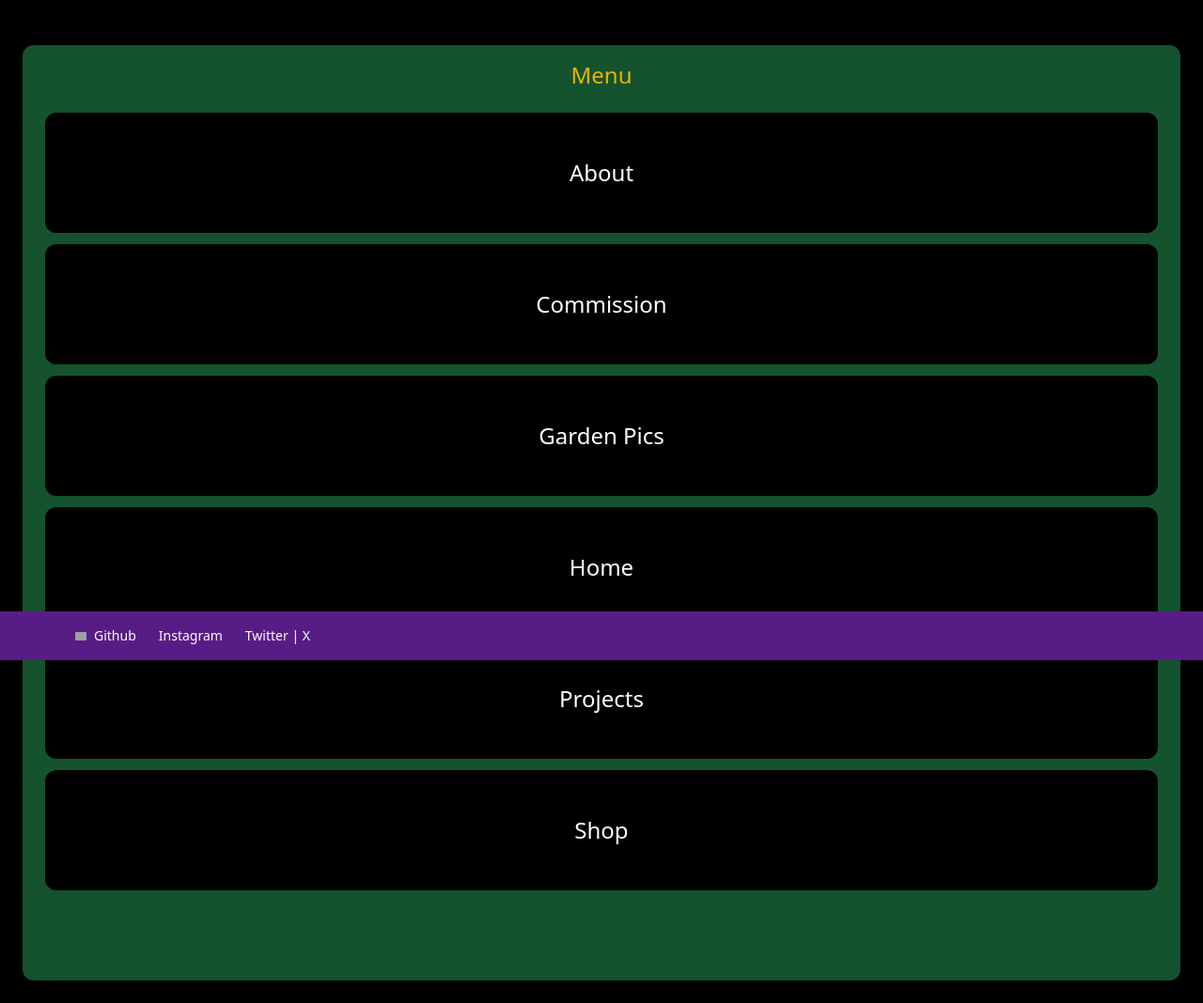
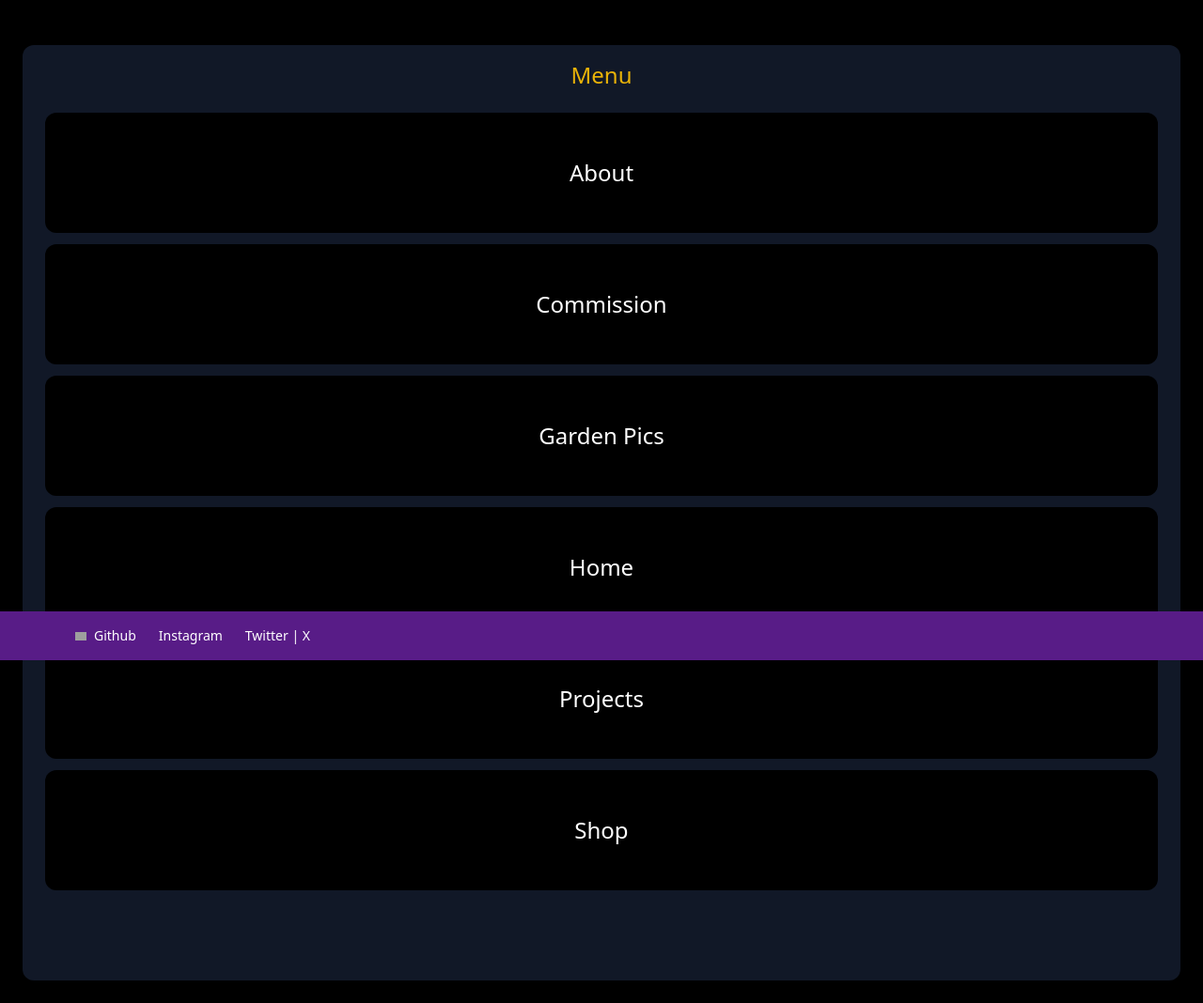
Before and after one commit to enzosupreme/cbp, a Django app: page /menu/ in a window 1280 px wide. Shown: the part 97-1165 px from the top of the page at 94% size. Run offline with Django 4.2, Linux system fonts and the light colour scheme; data comes from the database, SQL or seed files in the repository; some libraries are stand-ins or nearby versions; grey boxes are pictures that could not be loaded.

Commit message:
color change

```diff
--- a/core/templates/core/menu.html
+++ b/core/templates/core/menu.html
@@ -3,7 +3,7 @@
 {% block title %}Menu{% endblock %}
 {% block content %}
 
-<div class="mt-6 px-6 py-4 bg-green-900 rounded-xl">
+<div class="mt-6 px-6 py-4 bg-gray-900 rounded-xl">
         <h2 class="mb-6 text-2xl text-center text-yellow-500">Menu</h2>
 
         <div class="mb-20 grid grid-cols-1 gap-3">
```
